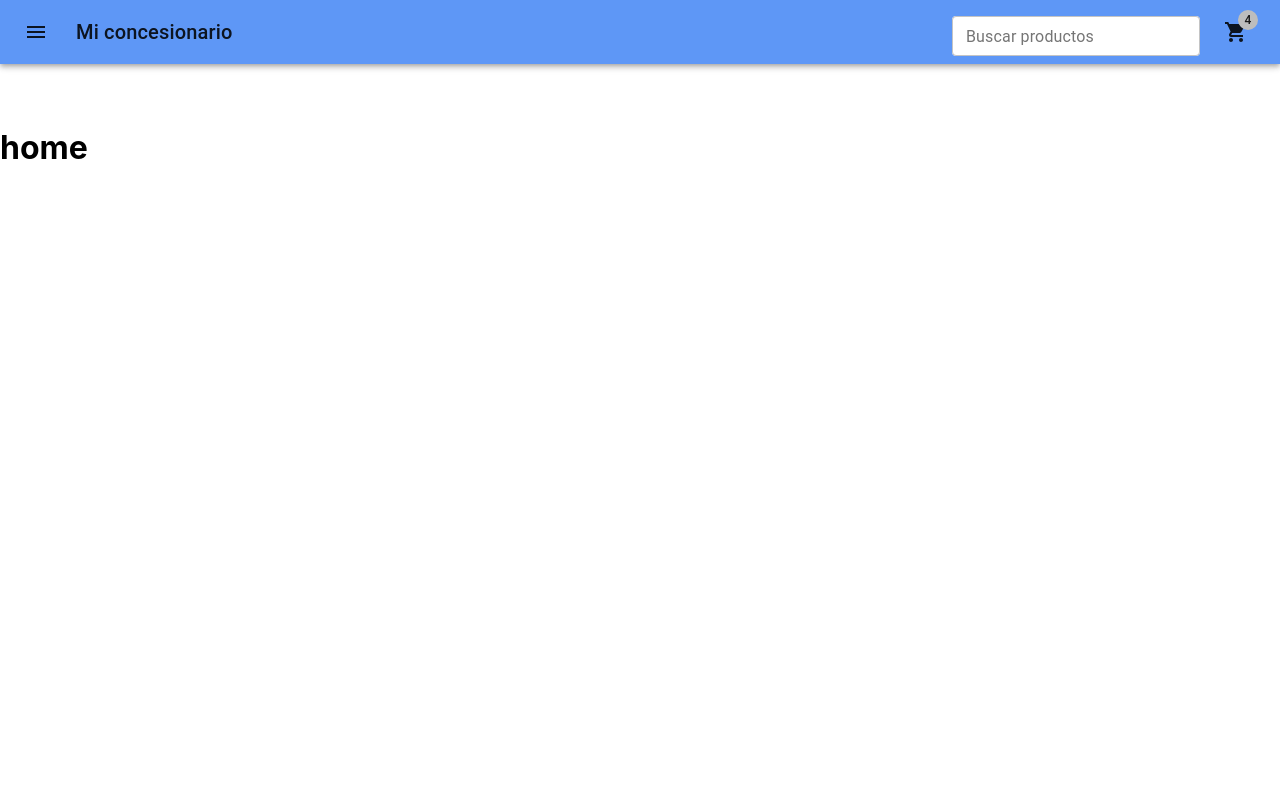
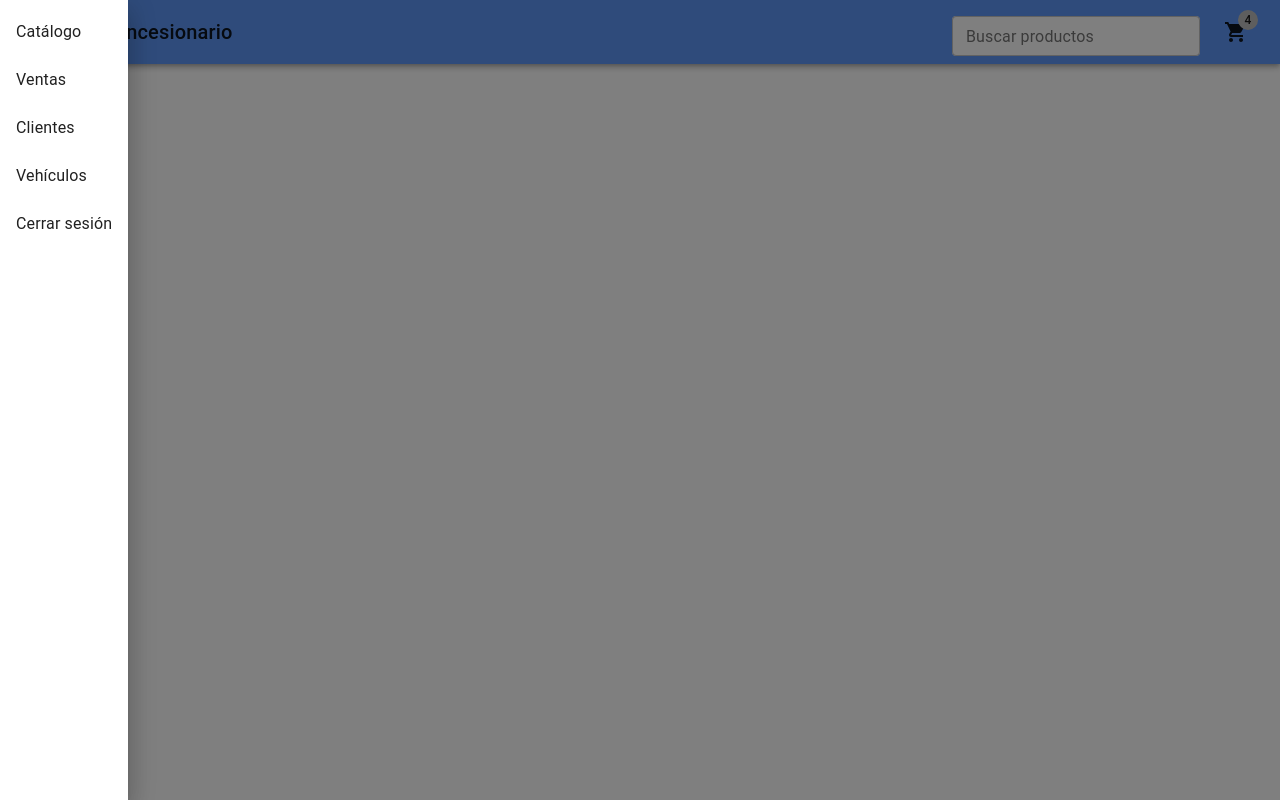
Before and after one commit to Javiprogram2403/neo-react-proyecto, a React (Vite) app: page / in a window 1280 px wide. Both pictures are taken after a click on the button "menu". Built offline with nearby package versions, Linux system fonts and the light colour scheme.

Commit message:
mejora visual catalogo y header de navegacion

```diff
--- a/src/components/layout/header.jsx
+++ b/src/components/layout/header.jsx
@@ -1,50 +1,57 @@
-// components/Header.jsx
-
 import React, { useContext, useState } from "react";
 import {
   AppBar,
   Toolbar,
   Typography,
-  Button,
   IconButton,
   TextField,
   Drawer,
+  List,
+  ListItem,
+  ListItemText,
   Badge,
 } from "@mui/material";
 import { useNavigate } from "react-router-dom";
 import MenuIcon from "@mui/icons-material/Menu";
-import SearchIcon from "@mui/icons-material/Search";
-import AccountCircle from "@mui/icons-material/AccountCircle";
-import LogoutSharp from "@mui/icons-material/LogoutSharp";
 import ShoppingCartIcon from "@mui/icons-material/ShoppingCart";
+import { AuthContext } from "../../contexts/authContext";
 
 const Header = () => {
-  // Estado para controlar la apertura y cierre del carrito
+  // Estado para controlar la apertura y cierre del Drawer (menú)
+  const [isDrawerOpen, setIsDrawerOpen] = useState(false);
   const [isCartOpen, setIsCartOpen] = useState(false);
-  const navigate = useNavigate()
+  const {logout } = useContext(AuthContext)
+
+  const navigate = useNavigate();
+
   // Función para manejar el input de búsqueda
   const handleSearchInput = (event) => {
     const query = event.target.value;
     console.log(query); // Aquí puedes manejar la lógica de búsqueda
   };
 
+  const handleNavigate = (path) => {
+    navigate(path);
+    setIsDrawerOpen(false);  // Cerrar el Drawer al hacer clic en un menú
+  };
 
-
-  function logout(){
-    dispatch({type: 'LOGOUT'})
-    navigate("/login")
+  function doLogout() {
+    // Aquí iría tu lógica para hacer logout
+    logout()
+    navigate("/login");
   }
 
   return (
     <>
       <AppBar position="static">
         <Toolbar>
-          {/* Botón del menú */}
+          {/* Botón del menú (abre el Drawer) */}
           <IconButton
             size="large"
             edge="start"
             color="inherit"
             aria-label="menu"
+            onClick={() => setIsDrawerOpen(true)}
             sx={{ mr: 2 }}
           >
             <MenuIcon />
@@ -68,16 +75,9 @@ const Header = () => {
             sx={{ backgroundColor: "white", borderRadius: 1, mr: 2 }}
           />
 
-          {/* Icono de cuenta de usuario */}
-
-
-
-
-
           {/* Icono del carrito de compras */}
-          <IconButton color="inherit" >
+          <IconButton color="inherit" onClick={() => setIsCartOpen(true)}>
             <Badge badgeContent={4} color="secondary">
-              {" "}
               {/* Dinamiza esta cantidad según el estado del carrito */}
               <ShoppingCartIcon className="shake-animation" />
             </Badge>
@@ -85,8 +85,35 @@ const Header = () => {
         </Toolbar>
       </AppBar>
 
-      {/* Drawer para el carrito */}
-      <Drawer anchor="right" open={isCartOpen} >
+      {/* Drawer para el menú lateral */}
+      <Drawer
+        anchor="left"
+        open={isDrawerOpen}
+        onClose={() => setIsDrawerOpen(false)}
+      >
+        <List>
+          <ListItem button onClick={() => handleNavigate("/catalog")}>
+            <ListItemText primary="Catálogo" />
+          </ListItem>
+          <ListItem button onClick={() => handleNavigate("/sales")}>
+            <ListItemText primary="Ventas" />
+          </ListItem>
+          <ListItem button onClick={() => handleNavigate("/customers")}>
+            <ListItemText primary="Clientes" />
+          </ListItem>
+          <ListItem button onClick={() => handleNavigate("/vehicles")}>
+            <ListItemText primary="Vehículos" />
+          </ListItem>
+          {/* Opcional: puedes agregar un logout aquí si lo deseas */}
+          <ListItem button onClick={doLogout}>
+            <ListItemText primary="Cerrar sesión" />
+          </ListItem>
+        </List>
+      </Drawer>
+
+      {/* Drawer para el carrito (opcional si tienes el carrito) */}
+      <Drawer anchor="right" open={isCartOpen} onClose={() => setIsCartOpen(false)}>
+        {/* Aquí podrías agregar el contenido del carrito */}
       </Drawer>
     </>
   );
--- a/src/components/vehicle/vehicleCatalog.jsx
+++ b/src/components/vehicle/vehicleCatalog.jsx
@@ -1,17 +1,33 @@
-import VehicleItem from "./vehicleItem";
+// components/vehicle/VehicleCatalog.js
+import React from 'react';
+import { Grid, Typography, CircularProgress } from '@mui/material';
+import VehicleItem from './vehicleItem';
 
-export default function VehicleCatalog({ vehicles }) {
-  if (!vehicles.length) {
-    return <span>no hay vehiculos para mostrar</span>;
-  } else {
+export default function VehicleCatalog({ vehicles, isLoading }) {
+  if (isLoading) {
     return (
-      <ul>
-        {vehicles.map((v) => (
-          <li key={v._id}>
-            <VehicleItem vehicle={v}></VehicleItem>
-          </li>
-        ))}
-      </ul>
+      <div style={{ textAlign: 'center', marginTop: '20px' }}>
+        <CircularProgress />
+        <Typography variant="h6" color="textSecondary">
+          Cargando vehículos...
+        </Typography>
+      </div>
     );
   }
+
+  if (!vehicles.length) {
+    return (
+      <Typography variant="h6" color="textSecondary" align="center">
+        No hay vehículos para mostrar.
+      </Typography>
+    );
+  }
+
+  return (
+    <Grid container spacing={3}>
+      {vehicles.map((vehicle) => (
+        <VehicleItem key={vehicle._id} vehicle={vehicle} />
+      ))}
+    </Grid>
+  );
 }
--- a/src/components/vehicle/vehicleItem.jsx
+++ b/src/components/vehicle/vehicleItem.jsx
@@ -1,42 +1,70 @@
+// components/vehicle/VehicleItem.js
 import React from 'react';
-import { Card, CardContent, Typography, Box, Chip, Button } from '@mui/material';
+import { Card, CardContent, Typography, Box, Chip, Button, Grid, CardMedia } from '@mui/material';
 import { useNavigate } from 'react-router-dom';
 
 const VehicleItem = ({ vehicle }) => {
-  const { marca, modelo, precio, year, estado } = vehicle;
-    const navigate = useNavigate()
+  const { marca, modelo, precio, year, estado, imagen } = vehicle; // Asumimos que `imagen` es una URL de la imagen del coche
+  const navigate = useNavigate();
 
   const handleBuyClick = () => {
-    navigate(`/sale/${vehicle._id}`)
+    navigate(`/sale/${vehicle._id}`);
   };
 
   return (
-    <Card sx={{ maxWidth: 345, margin: 2 }}>
-      <CardContent>
-        <Typography variant="h6" component="div">
+    <Grid item xs={12} sm={6} md={4} lg={3}> {/* Responsive grid */}
+      <Card sx={{ display: 'flex', flexDirection: 'column', boxShadow: 3, borderRadius: 2, overflow: 'hidden' }}>
+
+        {/* Imagen del vehículo */}
+        <CardMedia
+          component="img"
+          alt={`${marca} ${modelo}`}
+          height="200"
+          image={imagen || "https://via.placeholder.com/400x200?text=Imagen+no+disponible"} // Imagen genérica si no hay imagen
+          sx={{ objectFit: 'cover' }}
+        />
+
+        <CardContent sx={{ flex: 1 }}>
+          {/* Título */}
+          <Typography variant="h6" component="div" gutterBottom sx={{ fontWeight: 'bold' }}>
             {marca} {modelo}
           </Typography>
+
+          {/* Año */}
           <Typography variant="body2" color="text.secondary">
             Año: {year}
           </Typography>
-        <Typography variant="body1" color="primary" sx={{ fontWeight: 'bold' }}>
-          Precio: ${precio.toLocaleString()}
+
+          {/* Precio */}
+          <Typography variant="h6" color="primary" sx={{ fontWeight: 'bold', marginTop: 1 }}>
+            ${precio.toLocaleString()}
           </Typography>
+
+          {/* Estado */}
           <Box mt={2}>
-          <Chip label={estado} color={estado === 'disponible' ? 'success' : 'error'} />
+            <Chip
+              label={estado}
+              color={estado === 'disponible' ? 'success' : 'error'}
+              sx={{ textTransform: 'capitalize' }}
+            />
           </Box>
+
+          {/* Botón de compra */}
           <Box mt={2}>
             <Button
               variant="contained"
               color="primary"
               onClick={handleBuyClick}
               disabled={estado !== 'disponible'}
+              fullWidth
+              sx={{ textTransform: 'none' }}
             >
-            Comprar
+              {estado === 'disponible' ? 'Comprar' : 'No disponible'}
             </Button>
           </Box>
         </CardContent>
       </Card>
+    </Grid>
   );
 };
 
```
Lines whose indentation alone changed are shown as unchanged.
